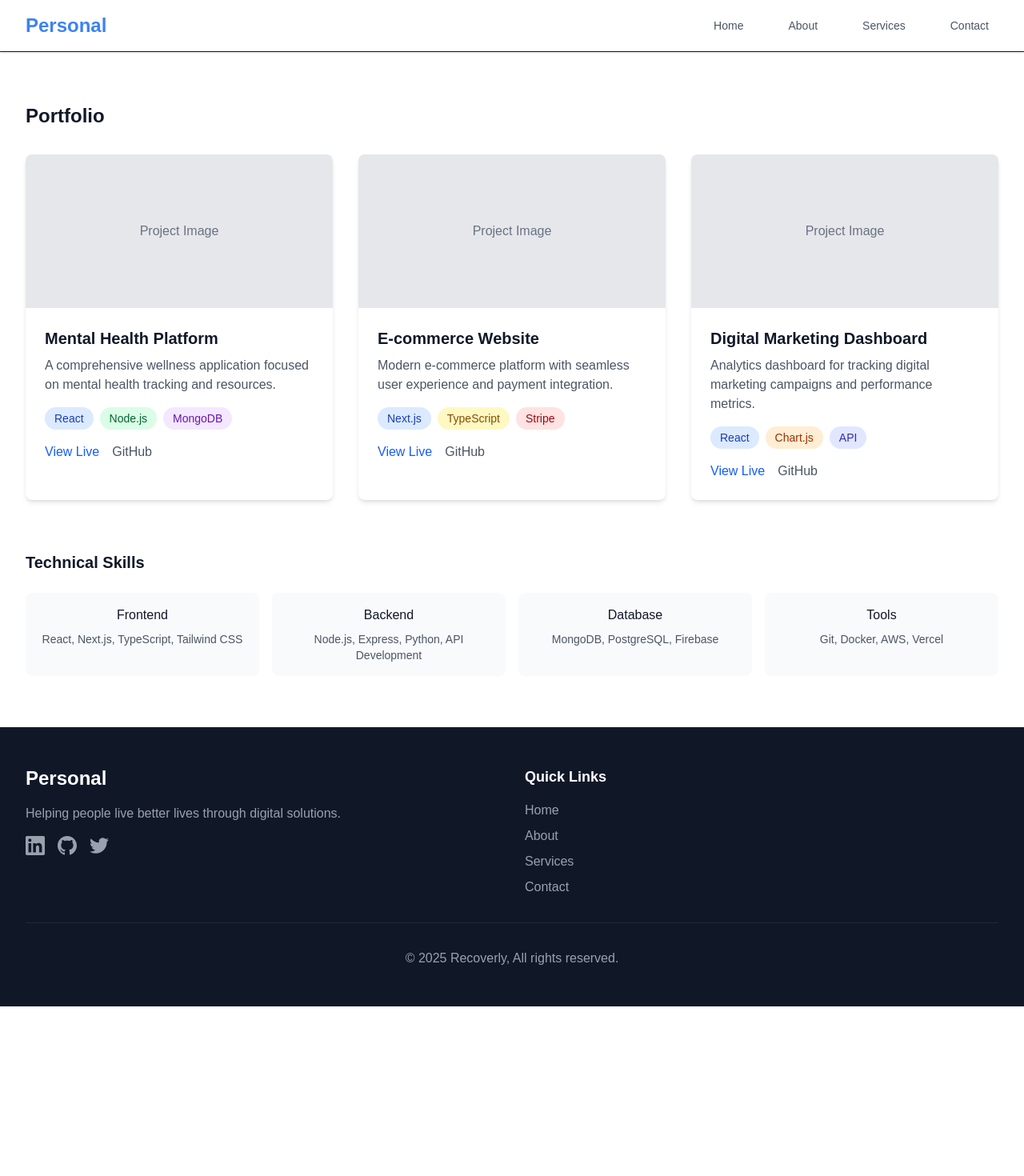
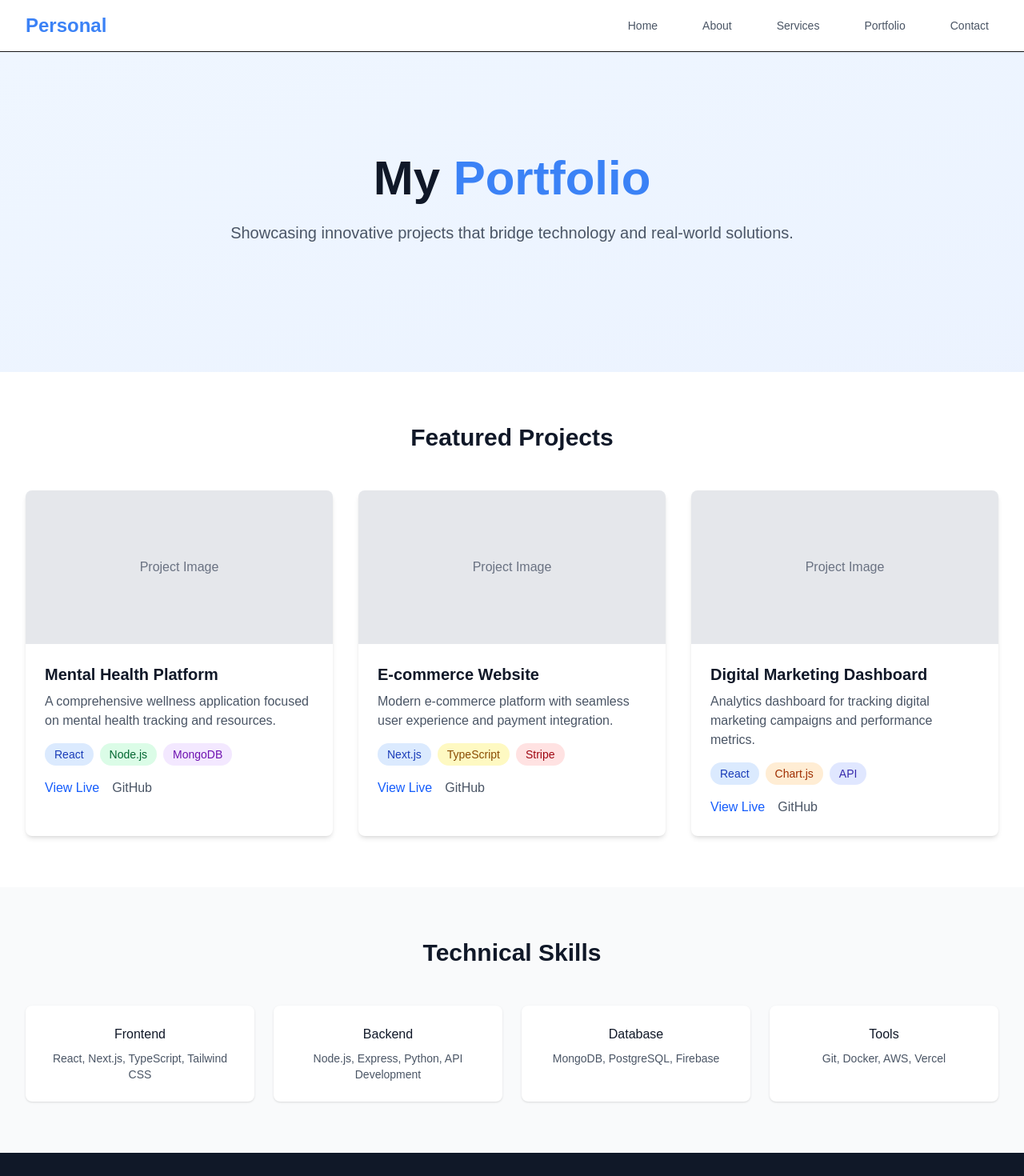
Before and after one commit to ojpushpull/newpersonal, a Next.js app: page /Portfolio in a window 1280 px wide. Shown: the top 1470 px of the page at 80% size. Before the commit the page ends 1258 px from the top, so only its background shows below. Built offline with nearby package versions, Linux system fonts and the light colour scheme.

Commit message:
decent changes

```diff
--- a/src/app/Portfolio/page.tsx
+++ b/src/app/Portfolio/page.tsx
@@ -1,13 +1,30 @@
 "use client";
 
-import React, { useState } from "react";
+import React from "react";
 
 const Portfolio = () => {
     return (
-        <div className="max-w-7xl mx-auto px-4 sm:px-6 lg:px-8 py-16">
-            <h1 className="text-2xl font-semibold text-gray-900 mb-8">
-                Portfolio
+        <main className="min-h-screen">
+            {/* Hero Section */}
+            <section className="bg-gradient-to-br from-[#eff6ff] to-[#3b82f6]/10 py-20 sm:py-32">
+                <div className="max-w-7xl mx-auto px-4 sm:px-6 lg:px-8">
+                    <div className="text-center">
+                        <h1 className="text-4xl sm:text-6xl font-bold text-gray-900 mb-6">
+                            My <span className="text-[#3b82f6]">Portfolio</span>
                         </h1>
+                        <p className="text-xl text-gray-600 mb-8 max-w-3xl mx-auto">
+                            Showcasing innovative projects that bridge technology and real-world solutions.
+                        </p>
+                    </div>
+                </div>
+            </section>
+
+            {/* Projects Section */}
+            <section className="py-16 bg-white">
+                <div className="max-w-7xl mx-auto px-4 sm:px-6 lg:px-8">
+                    <h2 className="text-3xl font-bold text-gray-900 mb-12 text-center">
+                        Featured Projects
+                    </h2>
 
             <div className="grid grid-cols-1 md:grid-cols-2 lg:grid-cols-3 gap-8">
                 {/* Project 1 */}
@@ -95,31 +112,36 @@ const Portfolio = () => {
                 </div>
             </div>
 
+                </div>
+            </section>
+
             {/* Skills Section */}
-            <div className="mt-16">
-                <h2 className="text-xl font-semibold text-gray-900 mb-6">
+            <section className="py-16 bg-gray-50">
+                <div className="max-w-7xl mx-auto px-4 sm:px-6 lg:px-8">
+                    <h2 className="text-3xl font-bold text-gray-900 mb-12 text-center">
                         Technical Skills
                     </h2>
-                <div className="grid grid-cols-2 md:grid-cols-4 gap-4">
-                    <div className="text-center p-4 bg-gray-50 rounded-lg">
+                    <div className="grid grid-cols-2 md:grid-cols-4 gap-6">
+                        <div className="text-center p-6 bg-white rounded-lg shadow-sm">
                             <h4 className="font-medium text-gray-900 mb-2">Frontend</h4>
                             <p className="text-sm text-gray-600">React, Next.js, TypeScript, Tailwind CSS</p>
                         </div>
-                    <div className="text-center p-4 bg-gray-50 rounded-lg">
+                        <div className="text-center p-6 bg-white rounded-lg shadow-sm">
                             <h4 className="font-medium text-gray-900 mb-2">Backend</h4>
                             <p className="text-sm text-gray-600">Node.js, Express, Python, API Development</p>
                         </div>
-                    <div className="text-center p-4 bg-gray-50 rounded-lg">
+                        <div className="text-center p-6 bg-white rounded-lg shadow-sm">
                             <h4 className="font-medium text-gray-900 mb-2">Database</h4>
                             <p className="text-sm text-gray-600">MongoDB, PostgreSQL, Firebase</p>
                         </div>
-                    <div className="text-center p-4 bg-gray-50 rounded-lg">
+                        <div className="text-center p-6 bg-white rounded-lg shadow-sm">
                             <h4 className="font-medium text-gray-900 mb-2">Tools</h4>
                             <p className="text-sm text-gray-600">Git, Docker, AWS, Vercel</p>
                         </div>
                     </div>
                 </div>
-        </div>
+            </section>
+        </main>
     );
 }
 
--- a/src/app/components/Footer.tsx
+++ b/src/app/components/Footer.tsx
@@ -14,13 +14,7 @@ export default function Footer() {
               Helping people live better lives through digital solutions.
             </p>
             <div className="flex space-x-4">
-              <a href="#" className="text-gray-400 hover:text-[#06b6d4] transition-colors">
-                <span className="sr-only">LinkedIn</span>
-                <svg className="h-6 w-6" fill="currentColor" viewBox="0 0 24 24">
-                  <path d="M20.447 20.452h-3.554v-5.569c0-1.328-.027-3.037-1.852-3.037-1.853 0-2.136 1.445-2.136 2.939v5.667H9.351V9h3.414v1.561h.046c.477-.9 1.637-1.85 3.37-1.85 3.601 0 4.267 2.37 4.267 5.455v6.286zM5.337 7.433a2.062 2.062 0 01-2.063-2.065 2.064 2.064 0 112.063 2.065zm1.782 13.019H3.555V9h3.564v11.452zM22.225 0H1.771C.792 0 0 .774 0 1.729v20.542C0 23.227.792 24 1.771 24h20.451C23.2 24 24 23.227 24 22.271V1.729C24 .774 23.2 0 22.222 0h.003z"/>
-                </svg>
-              </a>
-              <a href="#" className="text-gray-400 hover:text-[#06b6d4] transition-colors">
+            <a href="#" className="text-gray-400 hover:text-[#06b6d4] transition-colors">
                 <span className="sr-only">GitHub</span>
                 <svg className="h-6 w-6" fill="currentColor" viewBox="0 0 24 24">
                   <path d="M12 0c-6.626 0-12 5.373-12 12 0 5.302 3.438 9.8 8.207 11.387.599.111.793-.261.793-.577v-2.234c-3.338.726-4.033-1.416-4.033-1.416-.546-1.387-1.333-1.756-1.333-1.756-1.089-.745.083-.729.083-.729 1.205.084 1.839 1.237 1.839 1.237 1.07 1.834 2.807 1.304 3.492.997.107-.775.418-1.305.762-1.604-2.665-.305-5.467-1.334-5.467-5.931 0-1.311.469-2.381 1.236-3.221-.124-.303-.535-1.524.117-3.176 0 0 1.008-.322 3.301 1.23.957-.266 1.983-.399 3.003-.404 1.02.005 2.047.138 3.006.404 2.291-1.552 3.297-1.23 3.297-1.23.653 1.653.242 2.874.118 3.176.77.84 1.235 1.911 1.235 3.221 0 4.609-2.807 5.624-5.479 5.921.43.372.823 1.102.823 2.222v3.293c0 .319.192.694.801.576 4.765-1.589 8.199-6.086 8.199-11.386 0-6.627-5.373-12-12-12z"/>
--- a/src/app/components/Header.tsx
+++ b/src/app/components/Header.tsx
@@ -27,6 +27,9 @@ export default function Header() {
             </Link>
             <Link href="/services" className="text-gray-600 hover:text-[#f59e0b] px-3 py-2 text-sm font-medium transition-colors">
               Services
+            </Link>
+            <Link href="/portfolio" className="text-gray-600 hover:text-[#f59e0b] px-3 py-2 text-sm font-medium transition-colors">
+              Portfolio
             </Link>
             <Link href="/contact" className="text-gray-600 hover:text-[#f59e0b] px-3 py-2 text-sm font-medium transition-colors">
               Contact
@@ -69,6 +72,9 @@ export default function Header() {
               <Link href="/contact" className="text-gray-600 hover:text-[#f59e0b] block px-3 py-2 text-sm font-medium transition-colors">
                 Contact
               </Link>
+              <Link href="/portfolio" className="text-gray-600 hover:text-[#f59e0b] block px-3 py-2 text-sm font-medium transition-colors">
+                Portfolio
+              </Link>
             </div>
           </div>
         )}
```
Lines whose indentation alone changed are shown as unchanged.
